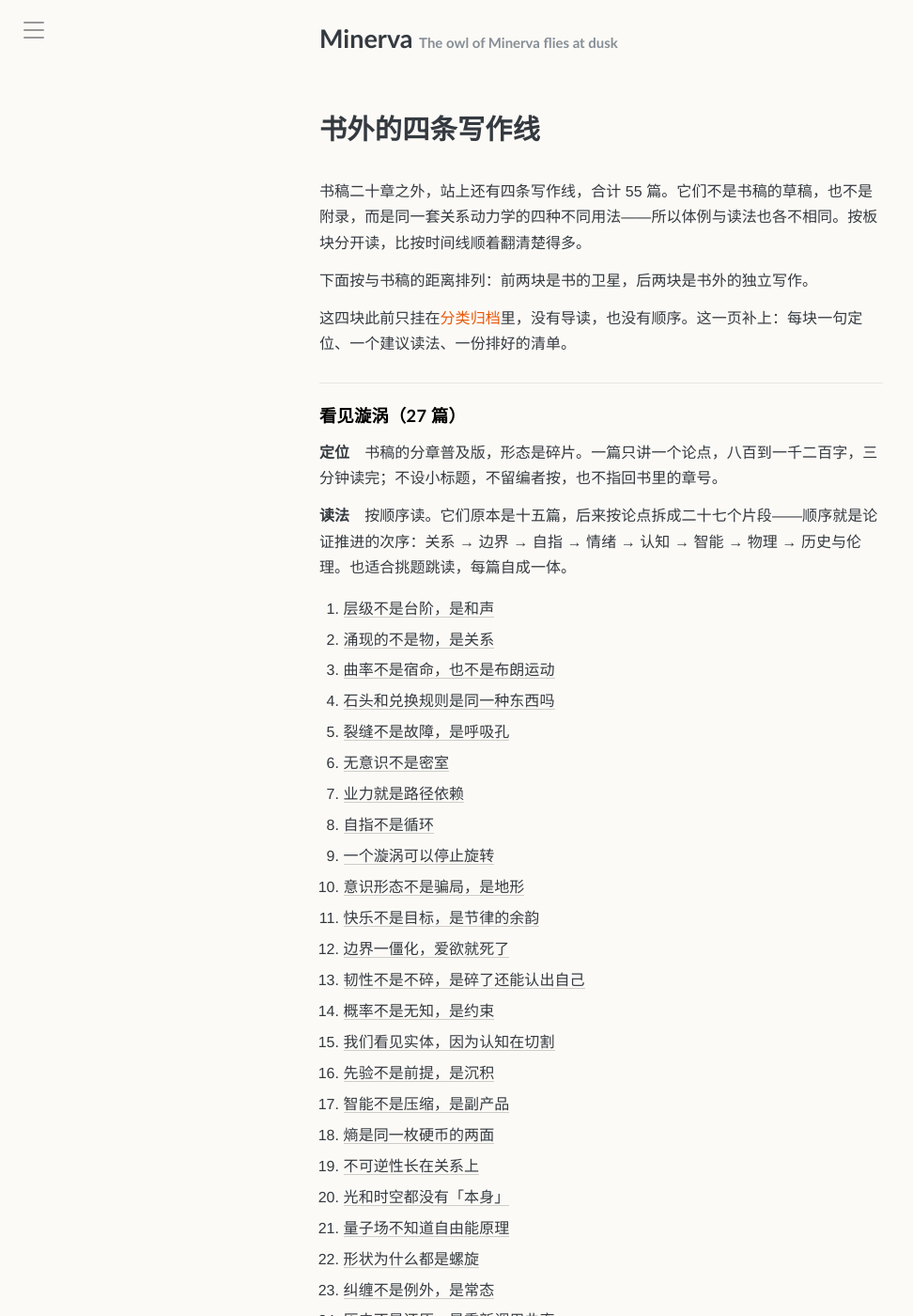
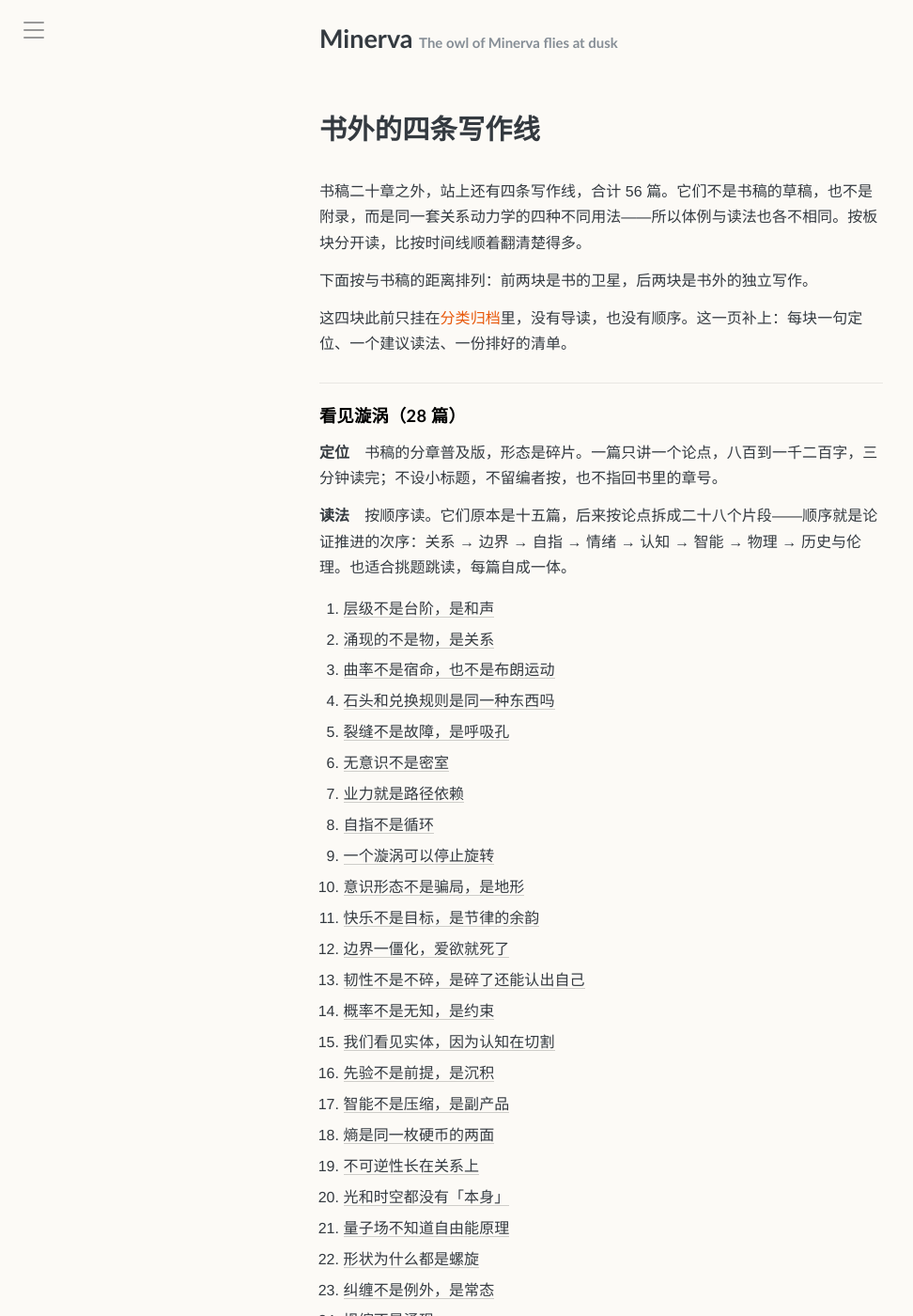
Before and after one commit to symphonyh/symphonyh.github.io, a Jekyll site: the page built from essays.md, in a window 1280 px wide and 1400 px high. Shown: the whole window at 94% size, without its empty margins (0-972 px from the left). Built offline with Jekyll 4.4.1, drawn with Linux system fonts in a browser that asks for light colours.

Commit message:
看见漩涡新增《坍缩不是涌现》：essays 清单增至 28 篇，排第 24 位（纠缠之后）

```diff
--- a/404.html
+++ b/404.html
@@ -25,7 +25,7 @@ layout: default
 
   <div id="legacy-hint" style="display:none">
     <p><strong>这个地址属于「看见漩涡」的旧版。</strong></p>
-    <p>该板块在 2026 年 11 月重写为 27 篇短篇，旧的「第几篇」编号与标题都已作废。</p>
+    <p>该板块在 2026 年 11 月重写为 28 篇短篇，旧的「第几篇」编号与标题都已作废。</p>
     <p><a href="{{ '/essays/' | relative_url }}">→ 到文章列表看新版</a></p>
   </div>
 
--- a/essays.md
+++ b/essays.md
@@ -2,21 +2,21 @@
 layout: page
 page_class: essays-page
 title: 书外的四条写作线
-description: 《漩涡之在》之外的四个板块——看见漩涡（书稿的分章普及版）、哲学对话篇（与十五位哲学家的虚构对话）、人文篇（书外的独立作品）、交叉视域（方法论延伸），共 55 篇。本页给出各块的定位与阅读顺序。
+description: 《漩涡之在》之外的四个板块——看见漩涡（书稿的分章普及版）、哲学对话篇（与十五位哲学家的虚构对话）、人文篇（书外的独立作品）、交叉视域（方法论延伸），共 56 篇。本页给出各块的定位与阅读顺序。
 permalink: /essays/
 ---
 
-书稿二十章之外，站上还有四条写作线，合计 55 篇。它们不是书稿的草稿，也不是附录，而是同一套关系动力学的四种不同用法——所以体例与读法也各不相同。按板块分开读，比按时间线顺着翻清楚得多。
+书稿二十章之外，站上还有四条写作线，合计 56 篇。它们不是书稿的草稿，也不是附录，而是同一套关系动力学的四种不同用法——所以体例与读法也各不相同。按板块分开读，比按时间线顺着翻清楚得多。
 
 下面按与书稿的距离排列：前两块是书的卫星，后两块是书外的独立写作。
 
 这四块此前只挂在[分类归档](/categories/)里，没有导读，也没有顺序。这一页补上：每块一句定位、一个建议读法、一份排好的清单。
 
-## 看见漩涡（27 篇）
+## 看见漩涡（28 篇）
 
 **定位**　书稿的分章普及版，形态是碎片。一篇只讲一个论点，八百到一千二百字，三分钟读完；不设小标题，不留编者按，也不指回书里的章号。
 
-**读法**　按顺序读。它们原本是十五篇，后来按论点拆成二十七个片段——顺序就是论证推进的次序：关系 → 边界 → 自指 → 情绪 → 认知 → 智能 → 物理 → 历史与伦理。也适合挑题跳读，每篇自成一体。
+**读法**　按顺序读。它们原本是十五篇，后来按论点拆成二十八个片段——顺序就是论证推进的次序：关系 → 边界 → 自指 → 情绪 → 认知 → 智能 → 物理 → 历史与伦理。也适合挑题跳读，每篇自成一体。
 
 1. [层级不是台阶，是和声]({% post_url 2026-11-12-层级不是台阶是和声 %})
 2. [涌现的不是物，是关系]({% post_url 2026-07-07-涌现的不是物是关系 %})
@@ -41,10 +41,11 @@ permalink: /essays/
 21. [量子场不知道自由能原理]({% post_url 2026-07-24-量子场不知道自由能原理 %})
 22. [形状为什么都是螺旋]({% post_url 2026-07-25-形状为什么都是螺旋 %})
 23. [纠缠不是例外，是常态]({% post_url 2026-07-26-纠缠不是例外是常态 %})
-24. [历史不是还原，是重新调用曲率]({% post_url 2026-08-12-历史不是还原是重新调用曲率 %})
-25. [艺术可以审丑，但不能抹除曲率]({% post_url 2026-09-01-艺术可以审丑但不能抹除曲率 %})
-26. [自由是循环，不是决断]({% post_url 2026-09-05-自由是循环不是决断 %})
-27. [曲率不发出命令]({% post_url 2026-11-04-曲率不发出命令 %})
+24. [坍缩不是涌现]({% post_url 2026-11-14-坍缩不是涌现 %})
+25. [历史不是还原，是重新调用曲率]({% post_url 2026-08-12-历史不是还原是重新调用曲率 %})
+26. [艺术可以审丑，但不能抹除曲率]({% post_url 2026-09-01-艺术可以审丑但不能抹除曲率 %})
+27. [自由是循环，不是决断]({% post_url 2026-09-05-自由是循环不是决断 %})
+28. [曲率不发出命令]({% post_url 2026-11-04-曲率不发出命令 %})
 
 **与书稿的关系**　四条线里它与书稿重合最多：关系优先、涌现、物理与意识这几处书里都有一章，这里是更短的一版；落在历史、艺术、自由与伦理上的那几篇，是书稿之后的延伸。文字另写，不复用书稿原文。
 
```
Also changed, not shown: _posts/2026-11-14-坍缩不是涌现.md (added, +55 -0 lines).
